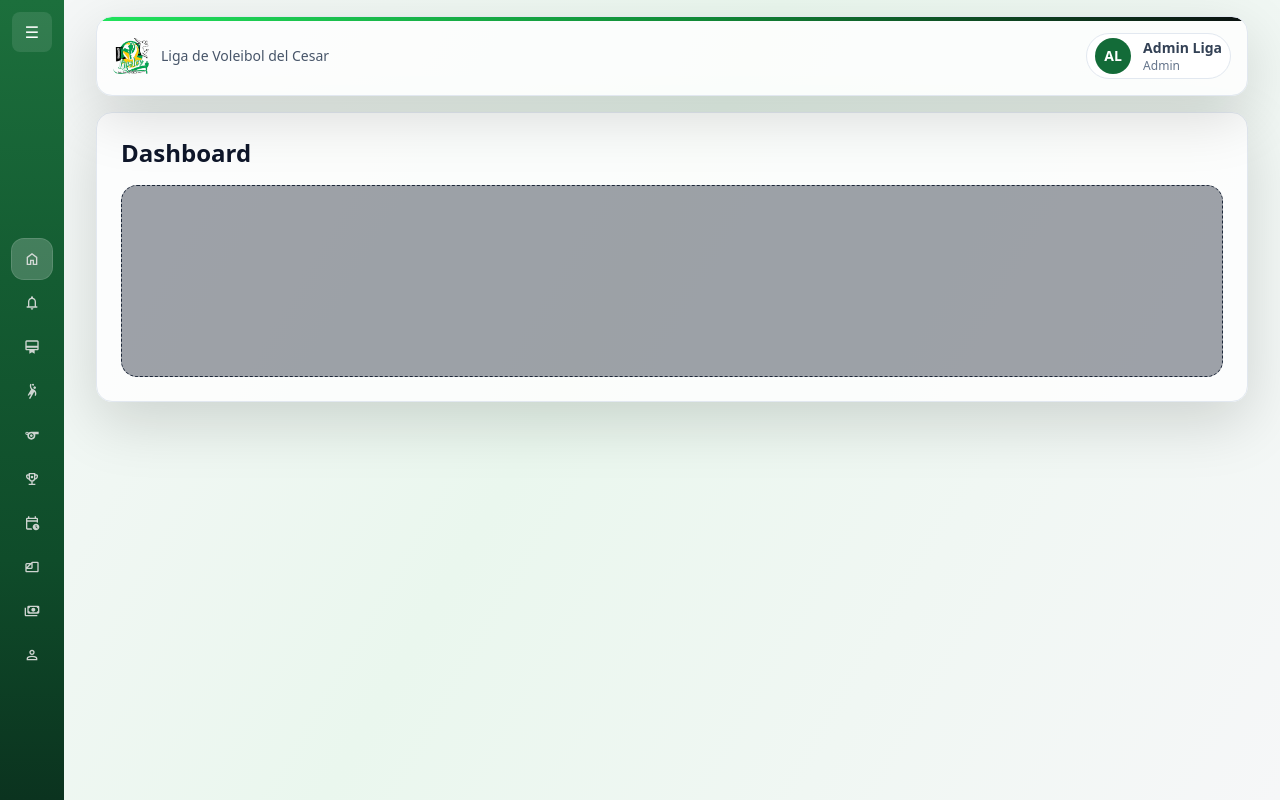
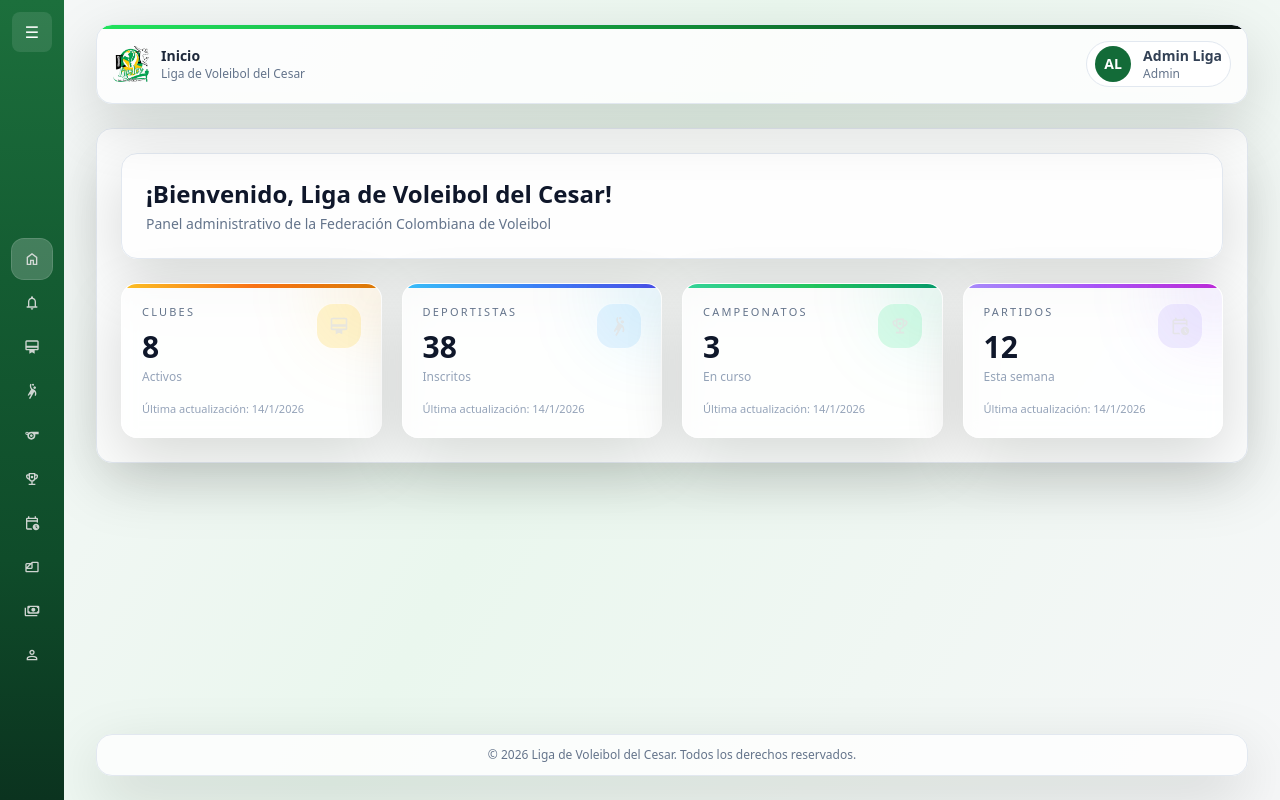
Before and after one commit to SamPerezCode/app-liga-voleibol, a React (Vite) app: page / in a window 1280 px wide. Built offline with nearby package versions, Linux system fonts and the light colour scheme.

Commit message:
Agrega el componente Footer y actualiza el diseño del AppShell y Header para incluir el título de sección.

```diff
--- a/src/app/AppShell.tsx
+++ b/src/app/AppShell.tsx
@@ -2,6 +2,7 @@ import { useState } from "react";
 import Header from "../components/header/Header";
 import Sidebar from "../components/sidebar/Sidebar";
 import MobileSidebar from "../components/sidebar/MobileSidebar";
+import Footer from "../components/footer/Footer";
 import Contain from "./contain/Contain";
 import type { AppSection } from "./types/layout";
 import { users } from "./mocks/users";
@@ -40,21 +41,28 @@ const AppShell = () => {
         }}
       />
 
-      <main
-        className={`${
+      <div
+        className={`min-h-screen ${
           sidebarOpen ? "lg:pl-72" : "lg:pl-16"
-        } min-h-screen`}
+        } flex flex-col`}
       >
-        <div className="px-4 py-4 sm:px-6 lg:px-8">
-          <Header
-            onMenuClick={() => setMobileOpen(true)}
-            user={currentUser}
-          />{" "}
-          <div className="mt-4 rounded-2xl border border-slate-200 bg-white/80 p-6 shadow-card-soft">
-            <Contain activeSection={activeSection} />
+        <main className="flex-1">
+          <div className="px-4 py-6 sm:px-6 lg:px-8">
+            <Header
+              onMenuClick={() => setMobileOpen(true)}
+              user={currentUser}
+              sectionTitle={activeSection}
+            />
+            <div className="mt-6 rounded-2xl border border-slate-200 bg-white/80 p-6 shadow-card-soft">
+              <Contain activeSection={activeSection} />
+            </div>
           </div>
+        </main>
+
+        <div className="px-4 pb-6 sm:px-6 lg:px-8">
+          <Footer />
         </div>
-      </main>
+      </div>
     </div>
   );
 };
--- /dev/null
+++ b/src/components/footer/Footer.tsx
@@ -0,0 +1,10 @@
+const Footer = () => {
+  return (
+    <div className="rounded-2xl border border-slate-200 bg-white/80 px-4 py-3 text-center text-xs text-slate-500 shadow-card-soft">
+      © {new Date().getFullYear()} Liga de Voleibol del Cesar. Todos
+      los derechos reservados.
+    </div>
+  );
+};
+
+export default Footer;
--- a/src/components/header/Header.tsx
+++ b/src/components/header/Header.tsx
@@ -4,8 +4,8 @@ import type { User } from "../../app/types/users";
 type HeaderProps = {
   onMenuClick: () => void;
   user: User;
+  sectionTitle: string;
 };
-
 const roleLabels: Record<User["role"], string> = {
   admin: "Admin",
   liga: "Liga",
@@ -15,7 +15,7 @@ const roleLabels: Record<User["role"], string> = {
   arbitro: "Arbitro",
 };
 
-const Header = ({ onMenuClick, user }: HeaderProps) => {
+const Header = ({ onMenuClick, user, sectionTitle }: HeaderProps) => {
   const [open, setOpen] = useState(false);
   const menuRef = useRef<HTMLDivElement>(null);
 
@@ -59,8 +59,13 @@ const Header = ({ onMenuClick, user }: HeaderProps) => {
             className="hidden lg:block h-9 w-9"
           />
 
-          <div className="text-sm font-medium text-slate-600">
-            Liga de Voleibol del Cesar
+          <div className="flex flex-col leading-tight">
+            <span className="text-sm font-semibold text-slate-800">
+              {sectionTitle}
+            </span>
+            <span className="text-xs text-slate-500">
+              Liga de Voleibol del Cesar
+            </span>
           </div>
         </div>
 
--- a/src/pages/Home.tsx
+++ b/src/pages/Home.tsx
@@ -1,12 +1,98 @@
+const stats = [
+  {
+    label: "Clubes",
+    value: 8,
+    icon: "/clubs.svg",
+    note: "Activos",
+    accent: "from-amber-400 via-orange-500 to-amber-600",
+    glow: "bg-amber-500/15",
+    chip: "bg-amber-100/80 text-amber-800",
+  },
+  {
+    label: "Deportistas",
+    value: 38,
+    icon: "/athlete.svg",
+    note: "Inscritos",
+    accent: "from-sky-400 via-blue-500 to-indigo-600",
+    glow: "bg-sky-500/15",
+    chip: "bg-sky-100/80 text-sky-800",
+  },
+  {
+    label: "Campeonatos",
+    value: 3,
+    icon: "/championship.svg",
+    note: "En curso",
+    accent: "from-emerald-400 via-green-500 to-emerald-600",
+    glow: "bg-emerald-500/15",
+    chip: "bg-emerald-100/80 text-emerald-800",
+  },
+  {
+    label: "Partidos",
+    value: 12,
+    icon: "/matches.svg",
+    note: "Esta semana",
+    accent: "from-violet-400 via-purple-500 to-fuchsia-600",
+    glow: "bg-violet-500/15",
+    chip: "bg-violet-100/80 text-violet-800",
+  },
+];
+
 const Home = () => {
   return (
-    <section className="space-y-4">
-      <h1 className="text-2xl font-semibold">Dashboard</h1>
-      <p className="text-sm text-slate-400">
-        {/* Aqui ira el contenido del panel. Por ahora solo el layout
-        responsive. */}
-      </p>
-      <div className="h-48 rounded-2xl border border-dashed border-slate-800 bg-slate-900/40" />
+    <section className="space-y-6">
+      <div className="rounded-2xl border border-slate-200 bg-white/80 p-6 shadow-card-soft">
+        <h1 className="text-2xl font-semibold">
+          ¡Bienvenido, Liga de Voleibol del Cesar!
+        </h1>
+        <p className="mt-1 text-sm text-slate-500">
+          Panel administrativo de la Federación Colombiana de Voleibol
+        </p>
+      </div>
+
+      <div className="grid gap-5 sm:grid-cols-2 xl:grid-cols-4">
+        {stats.map((stat) => (
+          <div
+            key={stat.label}
+            className="relative overflow-hidden rounded-2xl border border-white/70 bg-white/75 p-5 shadow-card-soft backdrop-blur transition hover:-translate-y-0.5 hover:shadow-[0_18px_40px_rgba(15,23,42,0.12)]"
+          >
+            <div
+              className={`absolute inset-x-0 top-0 h-1 bg-gradient-to-r ${stat.accent}`}
+            />
+            <div
+              className={`pointer-events-none absolute -right-10 -top-10 h-24 w-24 rounded-full ${stat.glow} blur-2xl`}
+            />
+
+            <div className="flex items-start justify-between">
+              <div>
+                <p className="text-[11px] uppercase tracking-[0.2em] text-slate-500">
+                  {stat.label}
+                </p>
+                <p className="mt-2 text-3xl font-semibold text-slate-900">
+                  {stat.value}
+                </p>
+                <p className="mt-1 text-xs text-slate-400">
+                  {stat.note}
+                </p>
+              </div>
+
+              <div
+                className={`flex h-11 w-11 items-center justify-center rounded-2xl ${stat.chip} ring-1 ring-white/60`}
+              >
+                <img
+                  src={stat.icon}
+                  alt=""
+                  className="h-5 w-5 opacity-80"
+                />
+              </div>
+            </div>
+
+            <div className="mt-4 text-[11px] text-slate-400">
+              Última actualización:{" "}
+              {new Date().toLocaleDateString("es-CO")}
+            </div>
+          </div>
+        ))}
+      </div>
     </section>
   );
 };
```
